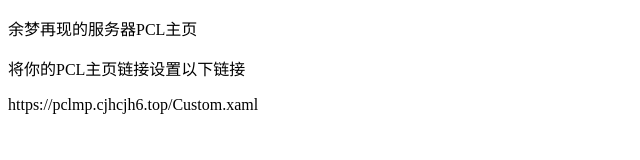
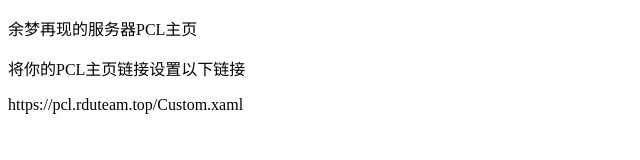
Before and after one commit to cjhcjh6/RDU_PCL-Mainpage, a plain HTML site: page index.html in a window 1280 px wide. Shown: the full height of the page, 0-640 px from the left. Drawn offline with Linux system fonts and the light colour scheme.

Commit message:
域名更改

```diff
--- a/index.html
+++ b/index.html
@@ -8,6 +8,6 @@
 <body>
     <p>余梦再现的服务器PCL主页</p>
     <p>将你的PCL主页链接设置以下链接</p>
-    <p>https://pclmp.cjhcjh6.top/Custom.xaml</p>
+    <p>https://pcl.rduteam.top/Custom.xaml</p>
 </body>
 </html>
```
Also changed, not shown: 2 other files.
